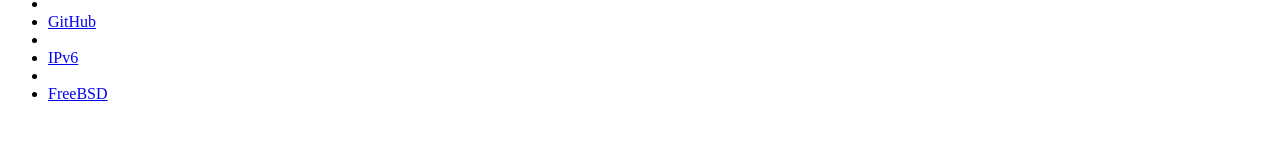
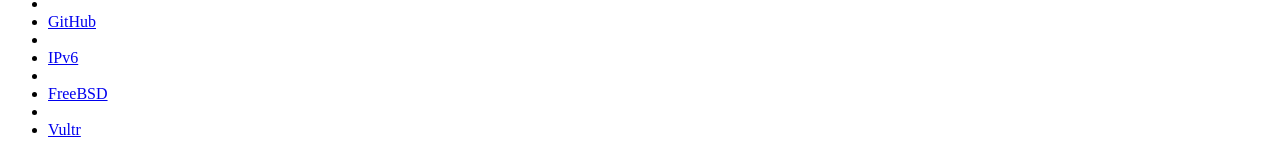
Before and after one commit to nifoc/blog.kempkens.io, a Jekyll site: the page built from index.html, in a window 1280 px wide. Shown: the part 1204-1356 px from the top of the page. Built offline with Jekyll 4.4.1, drawn with Linux system fonts in a browser that asks for light colours; the list of posts is cut into pages by our own code; before the commit the page ends 1323 px from its top, so only the background shows below that.

Commit message:
Add Vultr affiliate link

```diff
--- a/_includes/foot.html
+++ b/_includes/foot.html
@@ -9,5 +9,7 @@
     <li><a href="{{ site.footer.ipv6_check | prepend: "http://ip6.nl/#!" }}">IPv6</a></li>
     <li class="divider"></li>
     <li><a href="https://www.freebsd.org">FreeBSD</a></li>
+    <li class="divider"></li>
+    <li><a href="https://www.vultr.com/?ref=6819371" title="Affiliate link">Vultr</a></li>
   </ul>
 </div>
```
